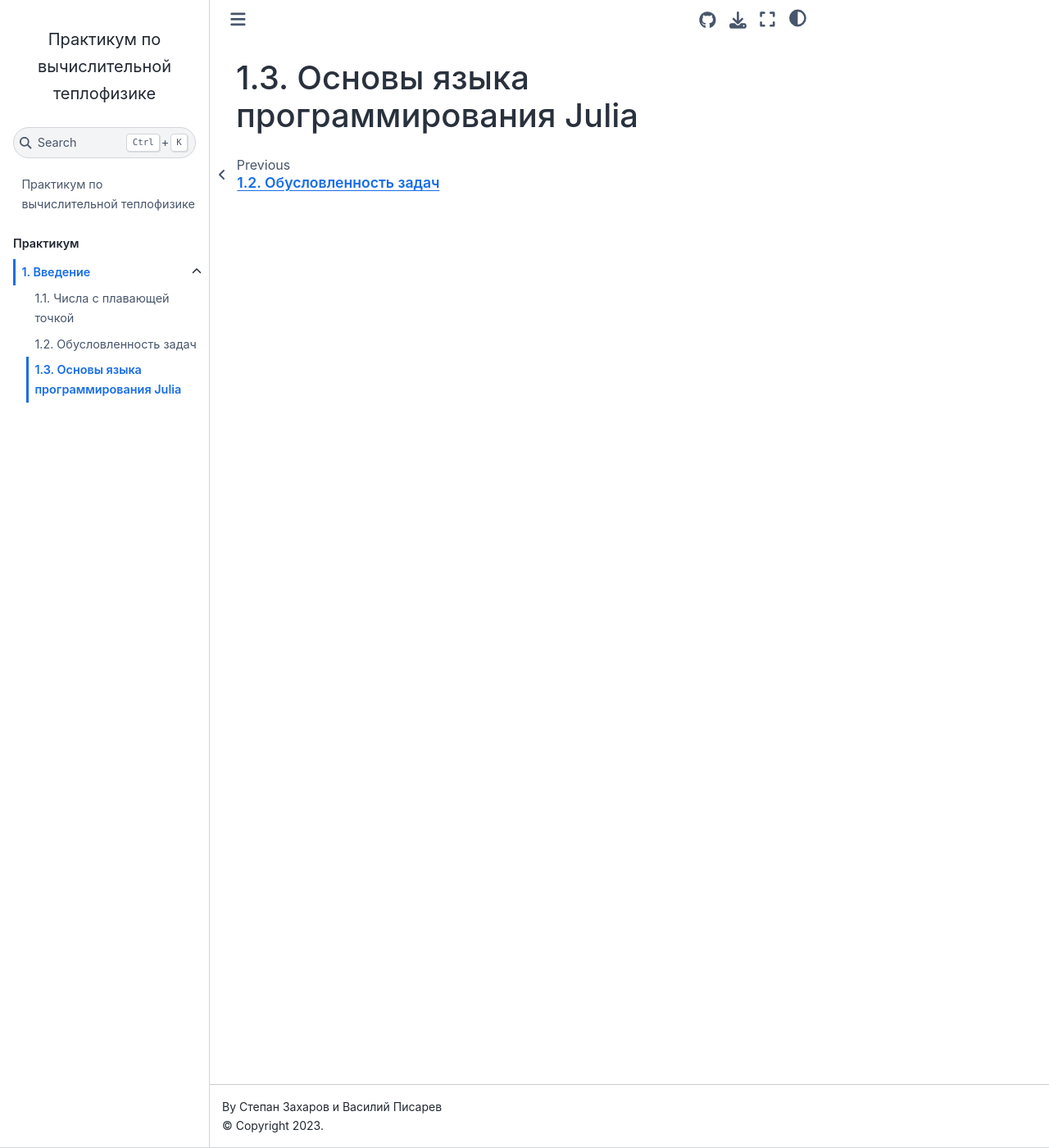
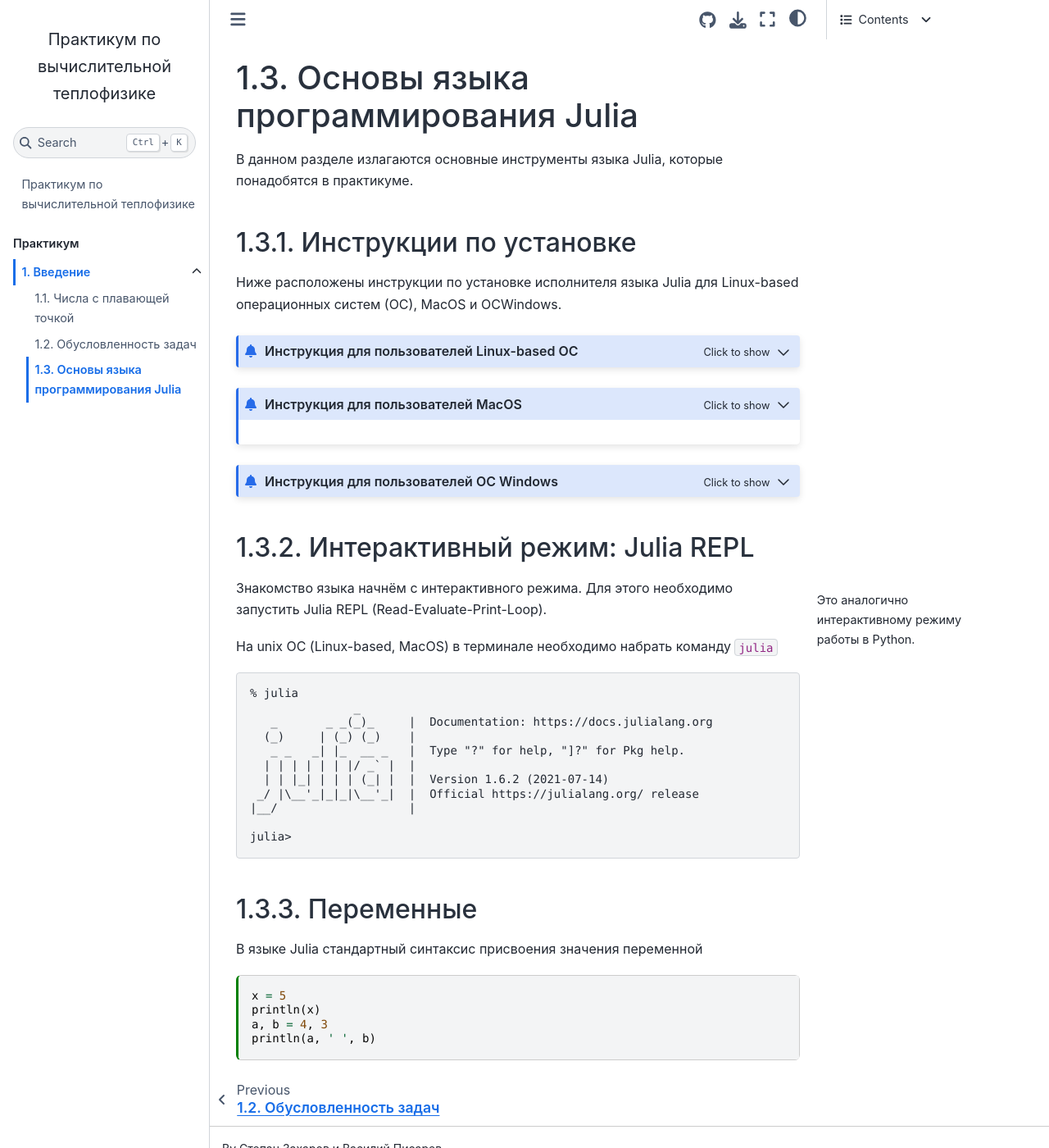
Before and after one commit to stepanzh/computational_thermodynamics, a Jupyter Book: the page built from book/intro/julia.md, in a window 1280 px wide and 1400 px high. Shown: the whole window at 82% size. Built offline with Jupyter Book 1.0.4 settings and Sphinx 7.4.7 and the Sphinx Book theme 1.1.4, drawn with Linux system fonts in a browser that asks for light colours.

Commit message:
Install section, repl section

````diff
--- a/book/intro/julia.md
+++ b/book/intro/julia.md
@@ -1 +1,116 @@
+---
+jupytext:
+  formats: md:myst
+  text_representation:
+    extension: .md
+    format_name: myst
+kernelspec:
+  display_name: Julia
+  language: julia
+  name: julia-1.6
+---
+
+% substitutions: urldownload
+
 # Основы языка программирования Julia
+
+В данном разделе излагаются основные инструменты языка Julia, которые понадобятся в практикуме.
+
+## Инструкции по установке
+
+Ниже расположены инструкции по установке исполнителя языка Julia для Linux-based операционных систем (ОС), MacOS и ОСWindows.
+
+```{admonition} Инструкция для пользователей Linux-based ОС
+:class: dropdown
+
+Инструкция появится позже.
+```
+
+```{admonition} Инструкция для пользователей MacOS
+:class: dropdown
+
+1. Скачать `Julia-1.6.app`-пакет с официального сайта языка {{ urldownload }};
+2. Стандартно для `.app` приложений установить;
+
+Исполнитель языка находится здесь
+
+:::
+/Applications/Julia-1.6.app/Contents/Resources/julia/bin/julia
+:::
+
+Вы можете доступиться до него через терминал и запустить [Julia REPL](repl_guide).
+
+Однако, чтобы в будущем не доступаться до Julia по абсолютному пути, добавьте `alias` в rc файл вашего терминала.
+
+::::{admonition} Как найти rc файл
+:class: dropdown
+
+Узнайте ваш `shell`
+
+:::console
+% echo $SHELL
+/bin/zsh
+:::
+
+- Если это `zsh`, то файл для настройки `~/.zshrc`.
+    - Если файл отсутствует, создайте его `touch ~/.zshrc`.
+- Если это `bash`, то файл для настройки `~/.bash_console`.
+    - Если файл отсутствует, создайте его `touch ~/.bash_console`.
+::::
+
+Добавление `alias` (пример для `zsh`, для `bash` аналогично):
+
+:::console
+% open ~/.zshrc
+
+# в открывшемся редакторе будет содержимое `.zshrc`, добавьте в файл строчку
+alias julia='/Applications/Julia-1.6.app/Contents/Resources/julia/bin/julia'
+# сохраните .zshrc
+
+% source ~/.zshrc  # изменения вступят в силу (можно также просто перезапустить терминал)
+% julia --version  # проверка, всё ли работает
+julia version 1.6.2
+:::
+```
+
+```{admonition} Инструкция для пользователей ОС Windows
+:class: dropdown
+
+Инструкция появится позже.
+```
+
+(repl_guide)=
+## Интерактивный режим: Julia REPL
+
+```{margin}
+Это аналогично интерактивному режиму работы в Python.
+```
+Знакомство языка начнём с интерактивного режима. Для этого необходимо запустить Julia REPL (Read-Evaluate-Print-Loop).
+
+На unix ОС (Linux-based, MacOS) в терминале необходимо набрать команду `julia`
+
+```console
+% julia
+               _
+   _       _ _(_)_     |  Documentation: https://docs.julialang.org
+  (_)     | (_) (_)    |
+   _ _   _| |_  __ _   |  Type "?" for help, "]?" for Pkg help.
+  | | | | | | |/ _` |  |
+  | | |_| | | | (_| |  |  Version 1.6.2 (2021-07-14)
+ _/ |\__'_|_|_|\__'_|  |  Official https://julialang.org/ release
+|__/                   |
+
+julia>
+```
+
+
+## Переменные
+
+В языке Julia стандартный синтаксис присвоения значения переменной
+
+```{code-cell}
+x = 5
+println(x)
+a, b = 4, 3
+println(a, ' ', b)
+```
````
